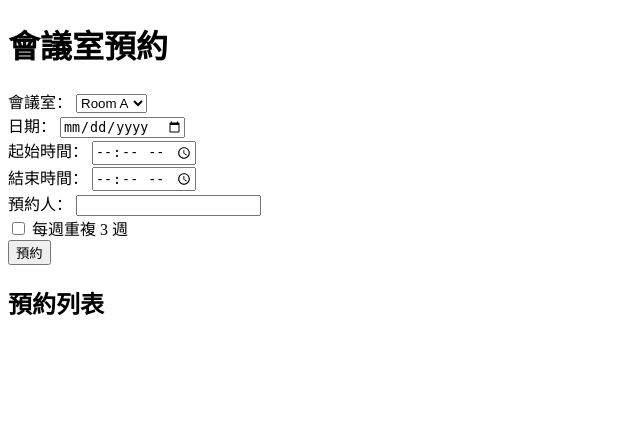
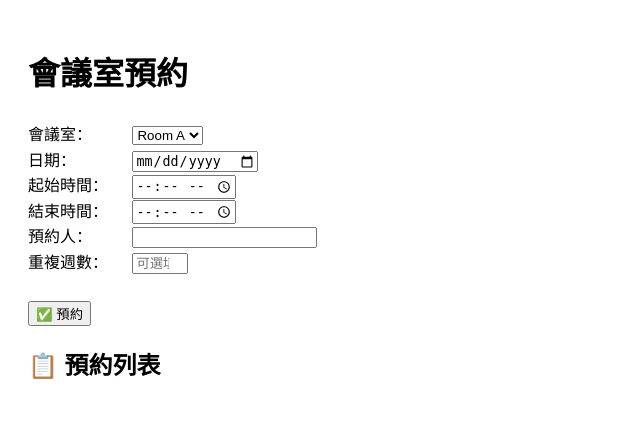
Before and after one commit to xxxrrick/meeting-room, a Flask app: page / in a window 1280 px wide. Shown: the top 424 px of the page, without its empty margins (0-640 px from the left). Run offline with Flask 3, Linux system fonts and the light colour scheme; data that the repository does not hold is empty.

Commit message:
Update index.html

```diff
--- a/templates/index.html
+++ b/templates/index.html
@@ -3,6 +3,12 @@
 <head>
     <meta charset="UTF-8">
     <title>會議室預約系統</title>
+    <style>
+        body { font-family: sans-serif; line-height: 1.6; padding: 20px; }
+        label { display: inline-block; width: 100px; }
+        form, ul { margin-bottom: 20px; }
+        li { margin: 5px 0; }
+    </style>
 </head>
 <body>
     <h1>會議室預約</h1>
@@ -12,24 +18,31 @@
             <option value="Room A">Room A</option>
             <option value="Room B">Room B</option>
         </select><br>
+
         <label>日期：</label>
         <input type="date" name="date" required><br>
+
         <label>起始時間：</label>
-        <input type="time" name="start_time" required><br>
+        <input type="time" name="start_time" step="600" required><br>
+
         <label>結束時間：</label>
-        <input type="time" name="end_time" required><br>
+        <input type="time" name="end_time" step="600" required><br>
+
         <label>預約人：</label>
         <input type="text" name="user" required><br>
-        <label><input type="checkbox" name="repeat"> 每週重複 3 週</label><br>
-        <button type="submit">預約</button>
+
+        <label>重複週數：</label>
+        <input type="number" name="repeat_weeks" min="0" max="12" placeholder="可選填，如 3 表示重複 3 週"><br><br>
+
+        <button type="submit">✅ 預約</button>
     </form>
 
-    <h2>預約列表</h2>
+    <h2>📋 預約列表</h2>
     <ul>
         {% for b in bookings %}
             <li>
-                {{ b[1] }} - {{ b[2] }} {{ b[3] }}~{{ b[4] }} by {{ b[5] }}
-                <a href="/cancel/{{ b[0] }}" onclick="return confirm('確認取消？')">❌ 取消</a>
+                🏠 <strong>{{ b[1] }}</strong> ｜ 📅 {{ b[2] }} ｜ 🕒 {{ b[3] }} ~ {{ b[4] }} ｜ 👤 {{ b[5] }}
+                <a href="/cancel/{{ b[0] }}" onclick="return confirm('確認取消這筆預約？')">❌ 取消</a>
             </li>
         {% endfor %}
     </ul>
```
